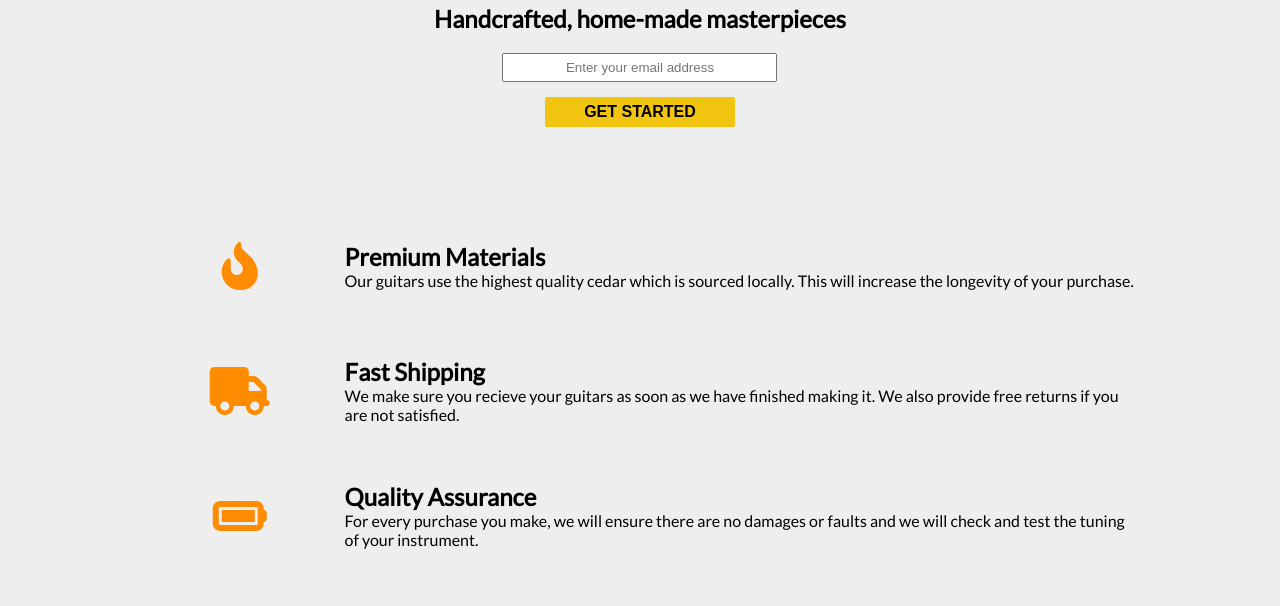
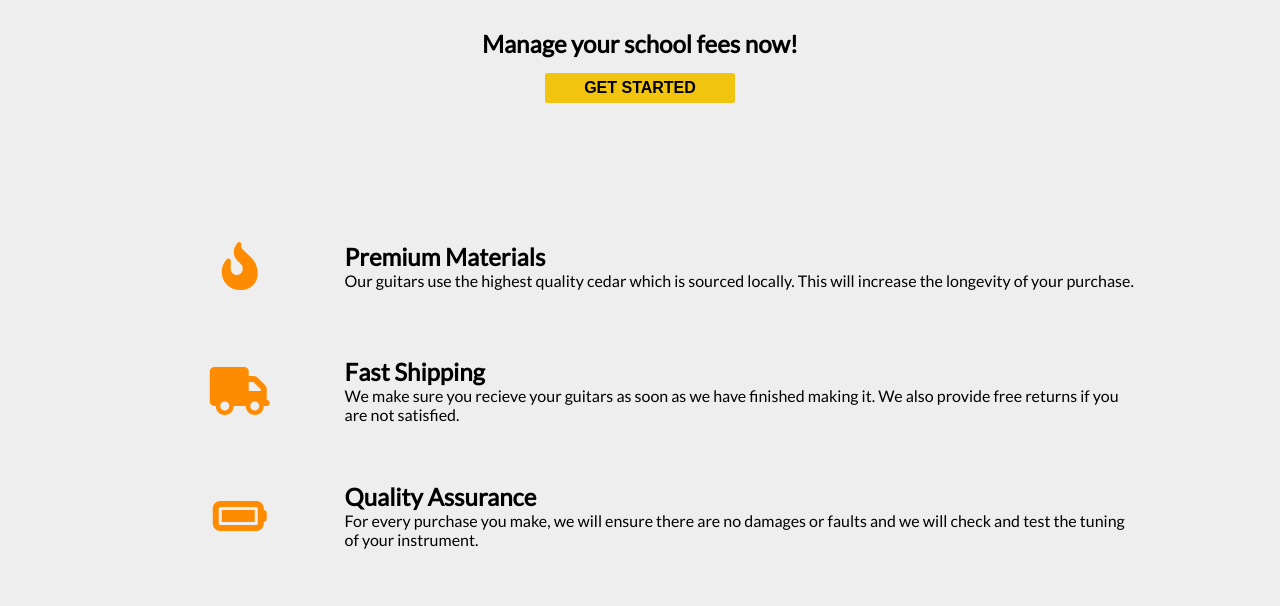
Before and after one commit to ChinmayBarik214/FeeMango, a plain HTML site: page Home.html in a window 1280 px wide. Shown: the part 77-683 px from the top of the page. Drawn offline with Linux system fonts and the light colour scheme; a web font is replaced by a local one.

Commit message:
Tweaks to hero section

```diff
--- a/Home.css
+++ b/Home.css
@@ -117,9 +117,6 @@
     #hero {
       margin-top: 135px;
     }
-  }
-  #hero > h2 {
-    margin-bottom: 20px;
   }
   #hero input[type='email'] {
     width: 100%;
--- a/Home.html
+++ b/Home.html
@@ -29,11 +29,8 @@
       </nav>
     </header>
     <section id="hero">
-      <h2>Handcrafted, home-made masterpieces</h2>
-      <form id="form" action="https://www.freecodecamp.com/email-submit">
-        <input id="email" name="email" type="email" placeholder="Enter your email address">
-        <input id="submit" class="btn" type="submit" value="GET STARTED">
-      </form>
+      <h2>Manage your school fees now!</h2>
+      <input id="submit" class="btn" type="submit" value="GET STARTED">
     </section>
     <div class="container">
       <section id="features">
```
